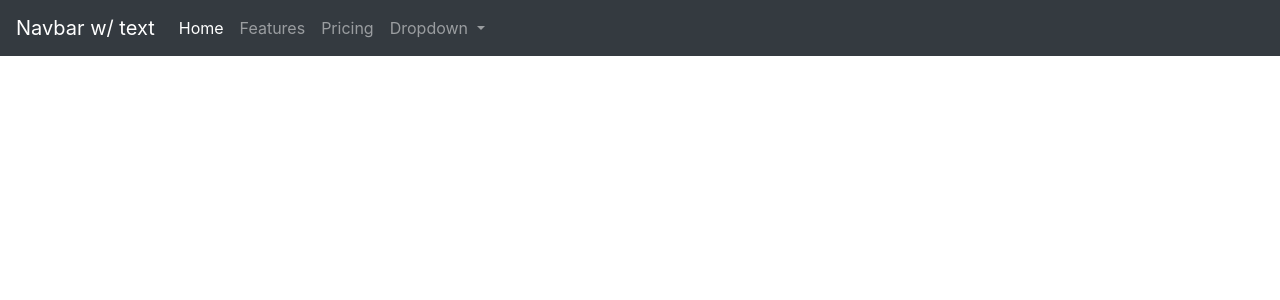
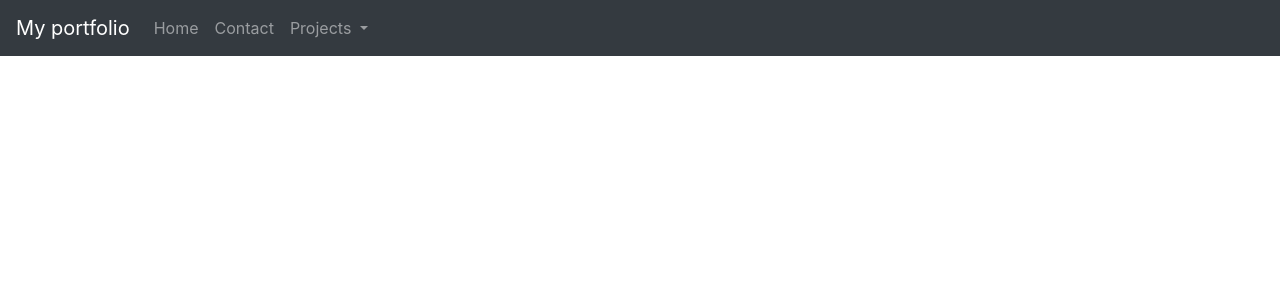
Before and after one commit to eltha9/portfolio_slim, a PHP site: template views/partials/header.twig in a window 1280 px wide. Shown: the top 300 px of the page. Run offline with PHP 8.4, Linux system fonts and the light colour scheme; the template is opened without the code that fills it: most values are stand-ins (such as "Sample title", 1, 10 or a date in 2020); some libraries are stand-ins or nearby versions.

Commit message:
finished header

```diff
--- a/app/services.php
+++ b/app/services.php
@@ -14,7 +14,7 @@ $container['view'] = function($container)
 };
 
 
-// data base
+// data base service
 $container['db'] = function($container){
     $db = $container['settings']['db'];
 
--- a/views/partials/header.twig
+++ b/views/partials/header.twig
@@ -4,7 +4,7 @@
     <meta charset="UTF-8">
     <meta name="viewport" content="width=device-width, initial-scale=1.0">
     <meta http-equiv="X-UA-Compatible" content="ie=edge">
-    <title>Document</title>
+    <title>{{title}}</title>
 
     <link rel="stylesheet" href="https://stackpath.bootstrapcdn.com/bootstrap/4.3.1/css/bootstrap.min.css" integrity="sha384-ggOyR0iXCbMQv3Xipma34MD+dH/1fQ784/j6cY/iJTQUOhcWr7x9JvoRxT2MZw1T" crossorigin="anonymous">
     <link rel="stylesheet" href="assets/styles/custom.css">
@@ -12,30 +12,33 @@
 <body>
 
 <nav class="navbar fixed-top navbar-expand-lg navbar-dark bg-dark" >
-  <a class="navbar-brand" href="#">Navbar w/ text</a>
+  <a class="navbar-brand" href="{{path_for('home')}}">My portfolio</a>
   <button class="navbar-toggler" type="button" data-toggle="collapse" data-target="#navbarText" aria-controls="navbarText" aria-expanded="false" aria-label="Toggle navigation">
     <span class="navbar-toggler-icon"></span>
   </button>
   <div class="collapse navbar-collapse" id="navbarText">
     <ul class="navbar-nav mr-auto">
-      <li class="nav-item active">
-        <a class="nav-link" href="#">Home <span class="sr-only">(current)</span></a>
+      <li class="nav-item {{ menu.home }}">
+        <a class="nav-link" href="{{path_for('home')}}">
+          Home
+        </a>
       </li>
-      <li class="nav-item">
-        <a class="nav-link" href="#">Features</a>
+      <li class="nav-item {{ menu.contact }}">
+        <a class="nav-link" href="{{path_for('contact')}}">
+          Contact
+        </a>
       </li>
-      <li class="nav-item">
-        <a class="nav-link" href="#">Pricing</a>
-      </li>
-      <li class="nav-item dropdown">
+      <li class="nav-item dropdown {{ menu.project }}">
         <a class="nav-link dropdown-toggle" href="#" id="navbarDropdown" role="button" data-toggle="dropdown" aria-haspopup="true" aria-expanded="false">
-          Dropdown
+          Projects
         </a>
         <div class="dropdown-menu" aria-labelledby="navbarDropdown">
-          <a class="dropdown-item" href="#">Action</a>
-          <a class="dropdown-item" href="#">Another action</a>
-          <div class="dropdown-divider"></div>
-          <a class="dropdown-item" href="#">Something else here</a>
+            {% for key,project in projects %}
+            {% if key >= 1 %}
+            <div class="dropdown-divider"></div>
+            {% endif %}
+            <a class="dropdown-item" href="{{  './project/' ~ project.name|replace({' ': "_"}) }}">{{project.name}}</a>
+            {% endfor %}
         </div>
       </li>
     </ul>
--- a/views/sub-partials/home_pres.twig
+++ b/views/sub-partials/home_pres.twig
@@ -1,6 +1,6 @@
 <div class="row custom-home">
     <ul class="list-unstyled">
-        <li><h1 class="display-1">Philippe</h1></li>
+        <li><h1 class="display-1">Théa</h1></li>
         <li><h1 class="display-3">dos santos</h1></li>
         <li><p class="text-justify">Lorem ipsum, dolor sit amet consectetur adipisicing elit. Veritatis obcaecati culpa debitis odio consectetur, consequatur error ullam modi voluptas saepe delectus deleniti facere ut labore excepturi cupiditate esse laborum illo. </p></li>
     </ul>
--- a/web/index.php
+++ b/web/index.php
@@ -14,9 +14,4 @@ require '../app/services.php';
 // Routes
 require '../app/routes.php';
 
-
-
-
-
-
 $app->run();
```
Also changed, not shown: app/routes.php (+23 -2 lines).
